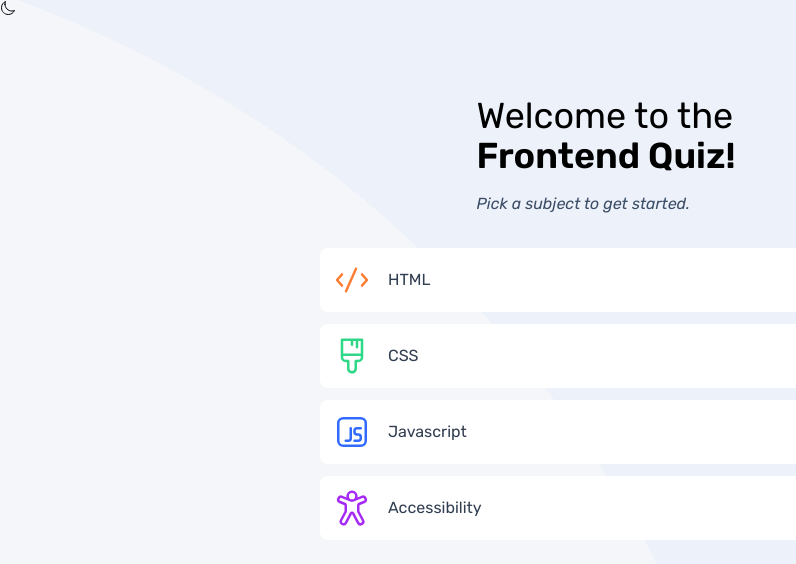
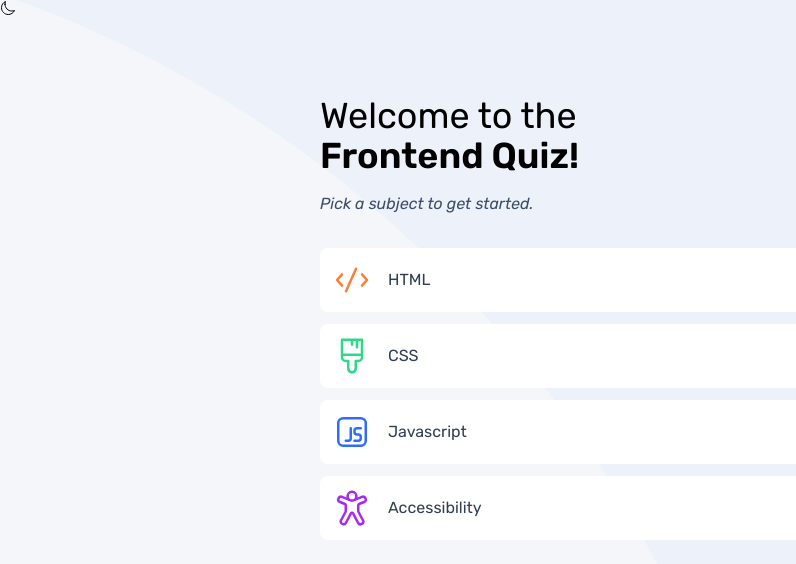
Before and after one commit to john-mathis/quiz, a Next.js app: page / in a window 1280 px wide. Shown: the top 564 px of the page, without its empty margins (0-796 px from the left). Built offline with nearby package versions, Linux system fonts and the light colour scheme.

Commit message:
Responsive design edits on the Selection and Welcome Headers component. Added some breakpoints for the tablet screen size. #2

```diff
--- a/app/components/WelcomeHeader/WelcomeHeader.tsx
+++ b/app/components/WelcomeHeader/WelcomeHeader.tsx
@@ -1,7 +1,7 @@
 export default function WelcomeHeader() {
   return (
-    <section className="pt-20   mx-auto text-left w-[20.43rem]">
-      <h1 className="text-4xl">
+    <section className="pt-20 mx-auto text-left w-[20.43rem] md:w-[40rem]">
+      <h1 className="text-4xl md:w-[25rem]">
         Welcome to the <span className="font-semibold">Frontend Quiz!</span>{" "}
       </h1>
       <p className="mt-4 mb-8 italic text-[--grey-navy] dark:text-[--light-blue]">
```
